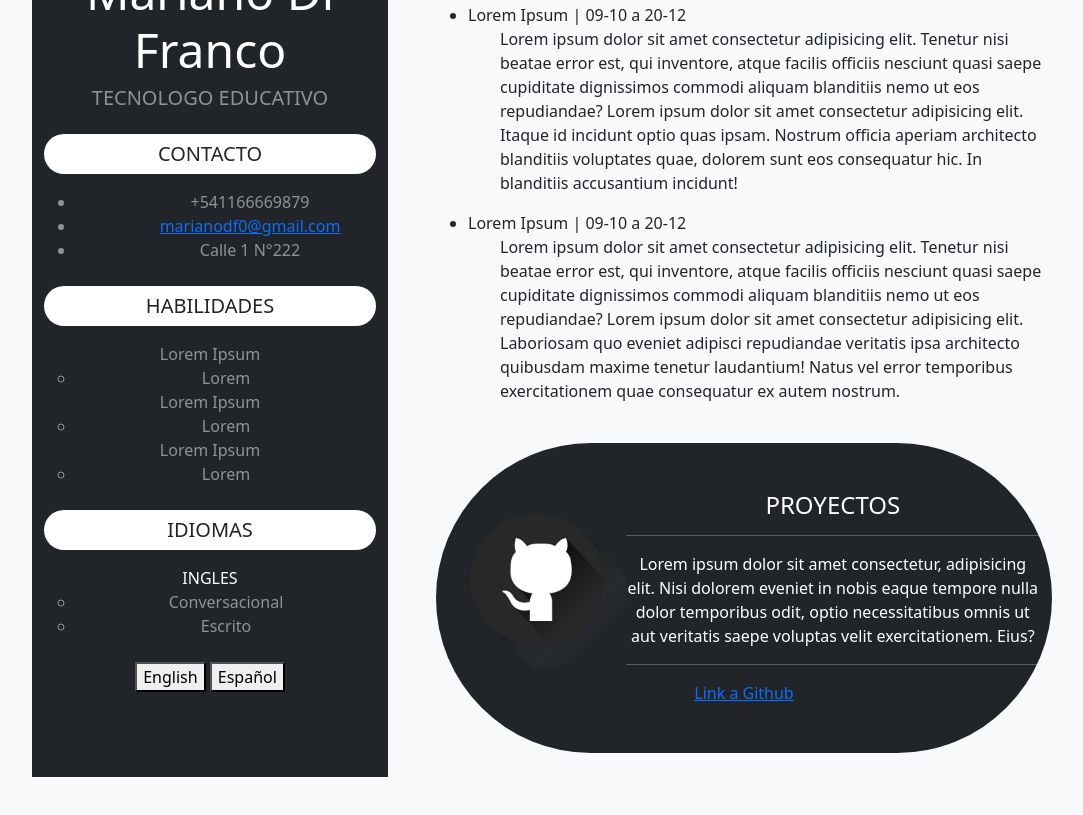
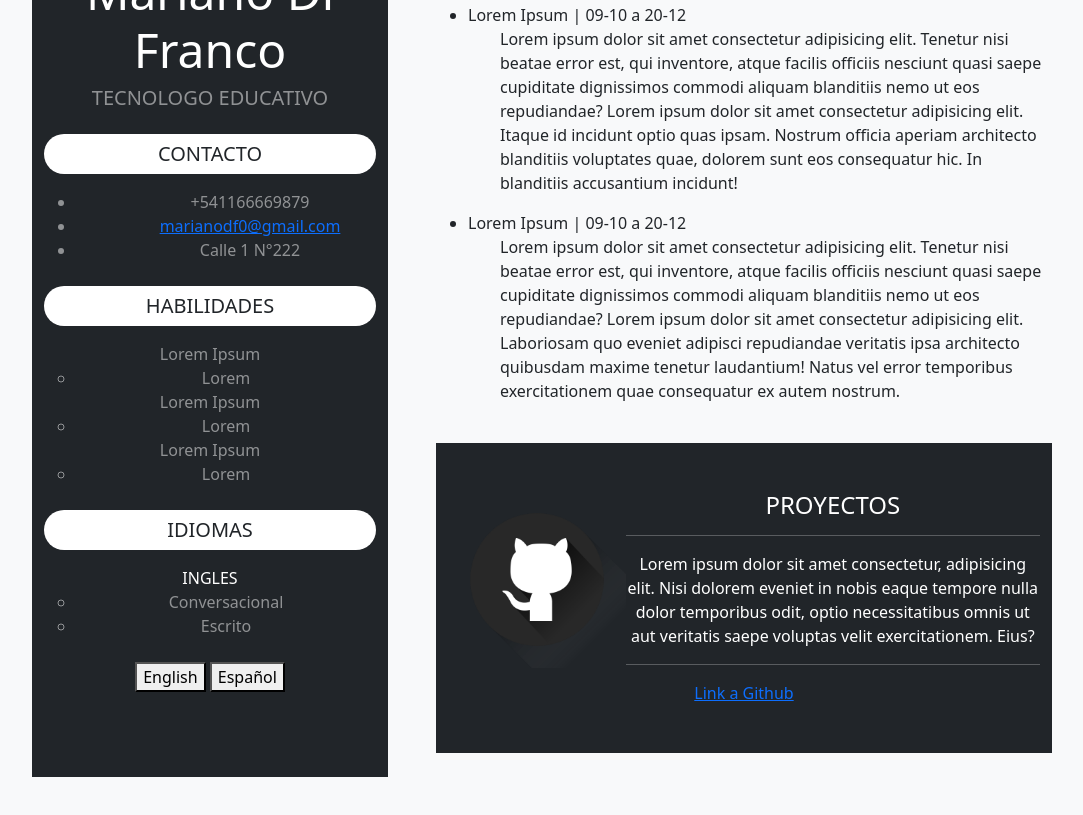
Before and after one commit to MarianoDiFranco/ticmas, a plain HTML site: page index.html in a window 1280 px wide. Shown: the part 449-1264 px from the top of the page, without its empty margins (74-1157 px from the left). Drawn offline with nearby package versions, Linux system fonts and the light colour scheme.

Commit message:
actualizado

```diff
--- a/index.html
+++ b/index.html
@@ -129,7 +129,7 @@
 
                         </ul>
                 </div>
-                <div class="container bg-dark text-white text-center py-5 rounded-pill">
+                <div class="container bg-dark text-white text-center py-5   ">
 
                     <div class="col text-left">
                         <img id="proyectos"
```
